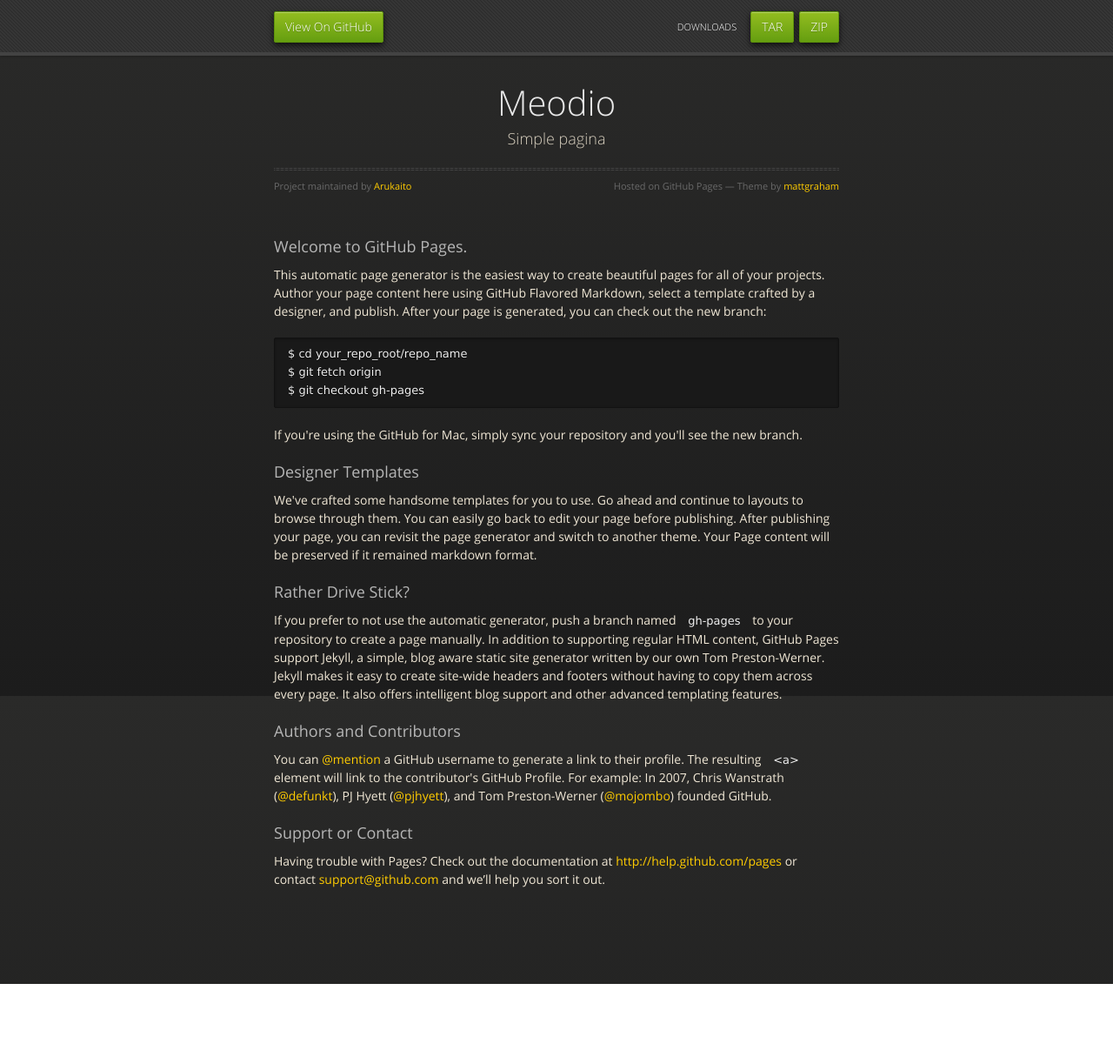
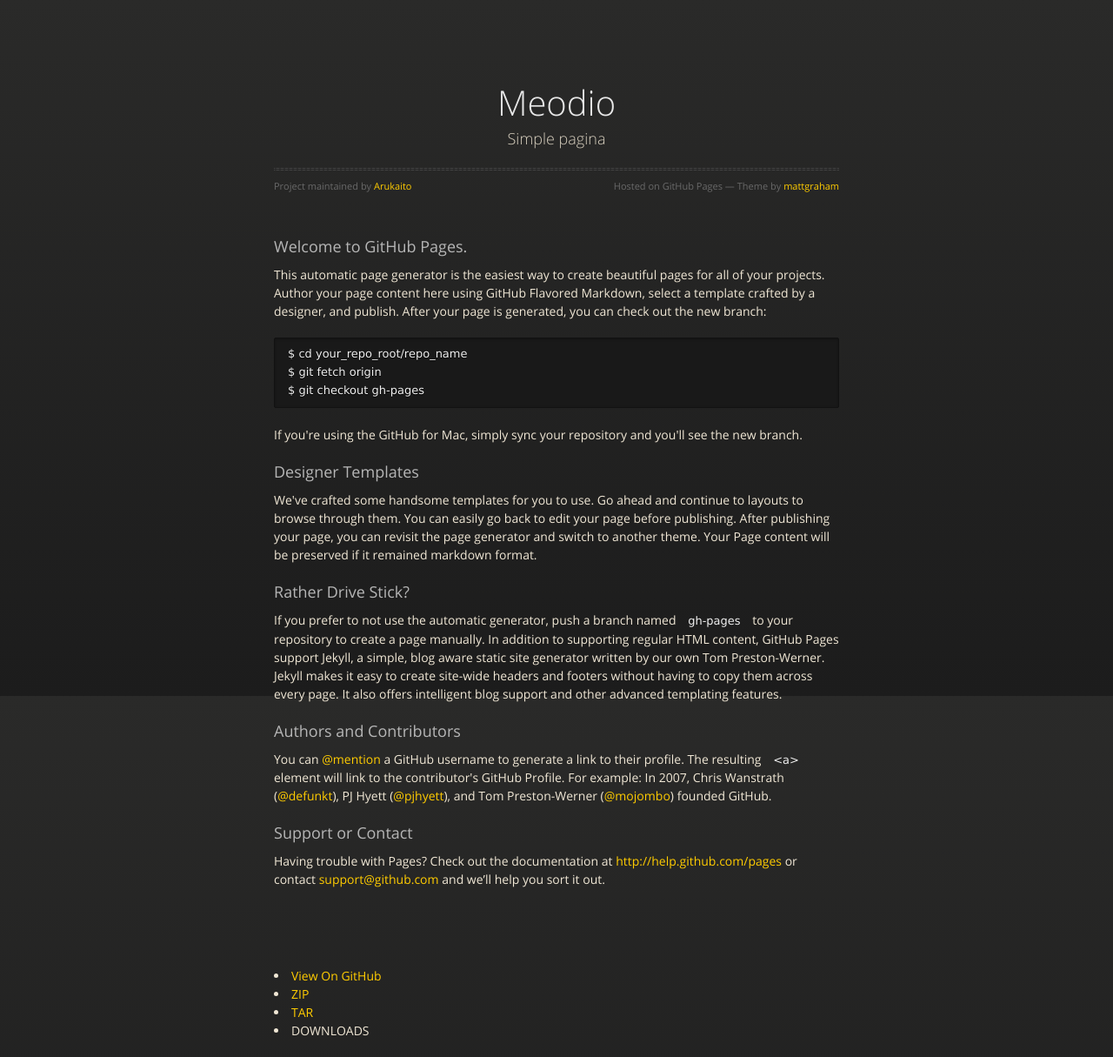
Before and after one commit to Arukaito/meodio, a plain HTML site: page index.html in a window 1280 px wide. Shown: the whole page at 87% size. Before the commit the page ends 1131 px from the top, so only its background shows below. Drawn offline with nearby package versions, Linux system fonts and the light colour scheme.

Commit message:
Update index.html

```diff
--- a/index.html
+++ b/index.html
@@ -18,14 +18,7 @@
 
   </head>
   <body>
-      <div id="header">
-        <nav>
-          <li class="fork"><a href="https://github.com/Arukaito/meodio">View On GitHub</a></li>
-          <li class="downloads"><a href="https://github.com/Arukaito/meodio/zipball/master">ZIP</a></li>
-          <li class="downloads"><a href="https://github.com/Arukaito/meodio/tarball/master">TAR</a></li>
-          <li class="title">DOWNLOADS</li>
-        </nav>
-      </div><!-- end header -->
+
 
     <div class="wrapper">
 
@@ -71,6 +64,15 @@
 <p>Having trouble with Pages? Check out the documentation at <a href="http://help.github.com/pages">http://help.github.com/pages</a> or contact <a href="mailto:support@github.com">support@github.com</a> and we’ll help you sort it out.</p>
       </section>
 
+      <div id="Header">
+        <nav>
+          <li class="fork"><a href="https://github.com/Arukaito/meodio">View On GitHub</a></li>
+          <li class="downloads"><a href="https://github.com/Arukaito/meodio/zipball/master">ZIP</a></li>
+          <li class="downloads"><a href="https://github.com/Arukaito/meodio/tarball/master">TAR</a></li>
+          <li class="title">DOWNLOADS</li>
+        </nav>
+      </div><!-- end header -->
+
     </div>
     <!--[if !IE]><script>fixScale(document);</script><![endif]-->
 
```
